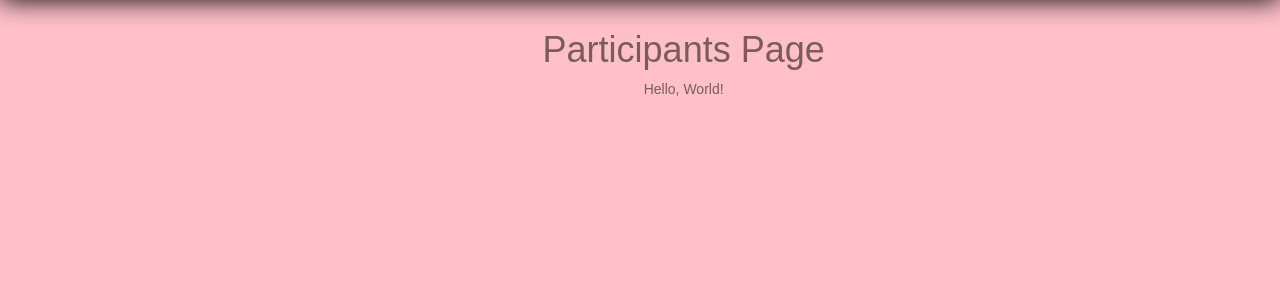
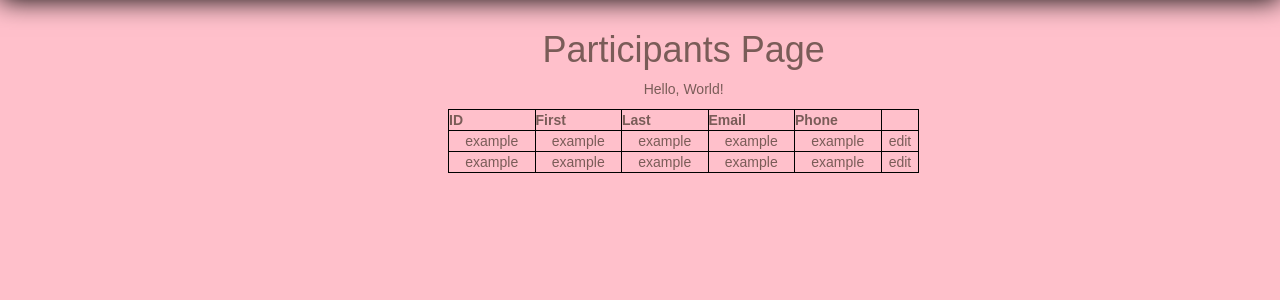
Before and after one commit to VERSO-UVM/Interactive-Management-App, a Flask app: page /participant in a window 1280 px wide. Shown: the part 80-380 px from the top of the page. Run offline with Flask 3, Linux system fonts and the light colour scheme; some libraries are stand-ins or nearby versions.

Commit message:
created example table for participants page

```diff
--- a/flask_app/templates/participant.html
+++ b/flask_app/templates/participant.html
@@ -7,11 +7,47 @@ Participants Page  {# Sets the title of the page to "Factor Page" #}
 
 
 {% block content %}
+<style>
+    table, th, td {
+      border:1px solid black;
+    }
+</style>
+
 <div class="container">
     <div class="row">
         <div class="col-md-10 col-lg-8 mx-lg-auto mx-md-auto">
             <h1 class="pt-5 pb-2">Participants Page</h1>  {# Heading for the page #}
             <p class="pt-5">{{ message }}</p>  {# Paragraph with a strong message variable #}
+              <!-- Table of factors that include: ID, Order, Factor -->
+      <table style="width: 100%">
+        <!-- Table row for header-->
+        <tr>
+            <th>ID</th>
+            <th>First</th>
+            <th>Last</th>
+            <th>Email</th>
+            <th>Phone</th>
+            <th></th>
+        </tr>
+        <!-- Example placeholder until can connect toable
+             to a database to display real-time information-->
+        <tr>
+          <td>example</td>
+          <td>example</td>
+          <td>example</td>
+          <td>example</td>
+          <td>example</td>
+          <td>edit</td>
+        </tr>
+        <tr>
+          <td>example</td>
+          <td>example</td>
+          <td>example</td>
+          <td>example</td>
+          <td>example</td>
+          <td>edit</td>
+        </tr>
+      </table>
         </div>
     </div>
 </div>
```
Also changed, not shown: flask_app/templates/index.html (+8 -1 lines).
